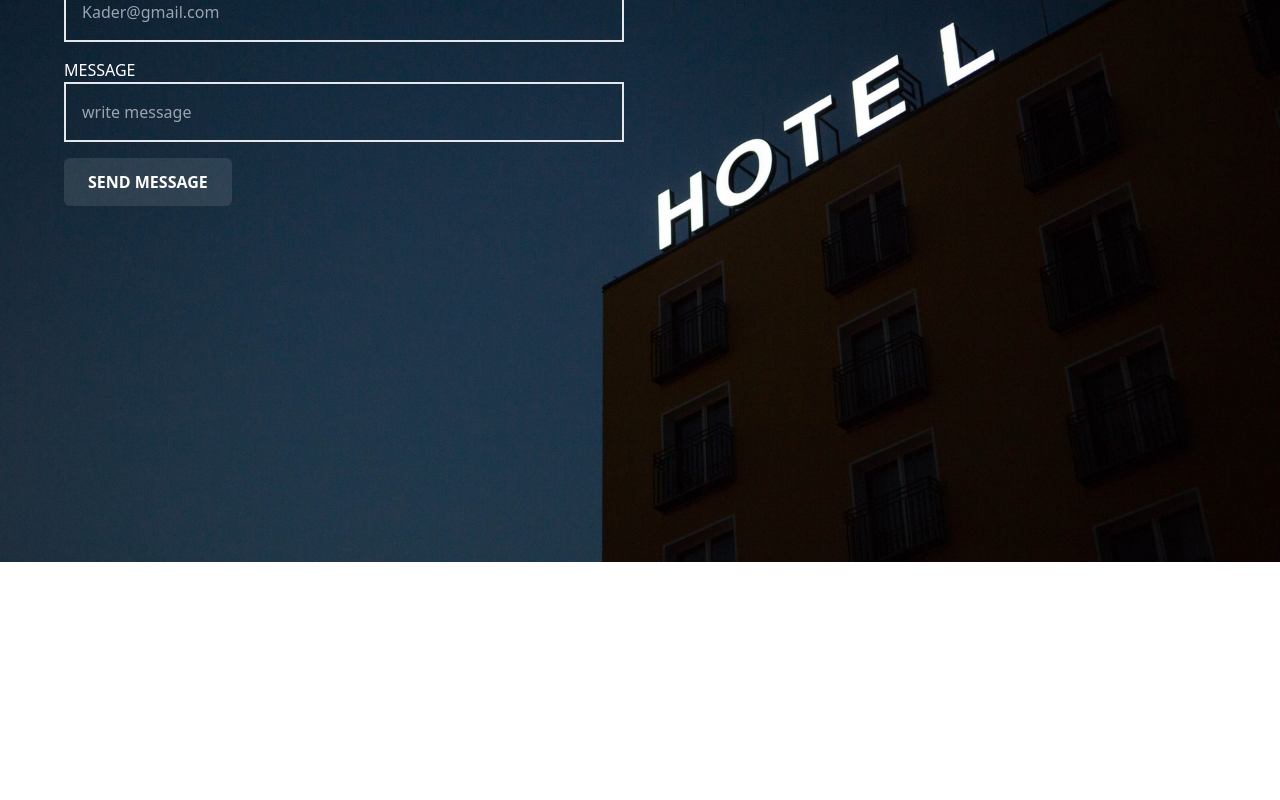
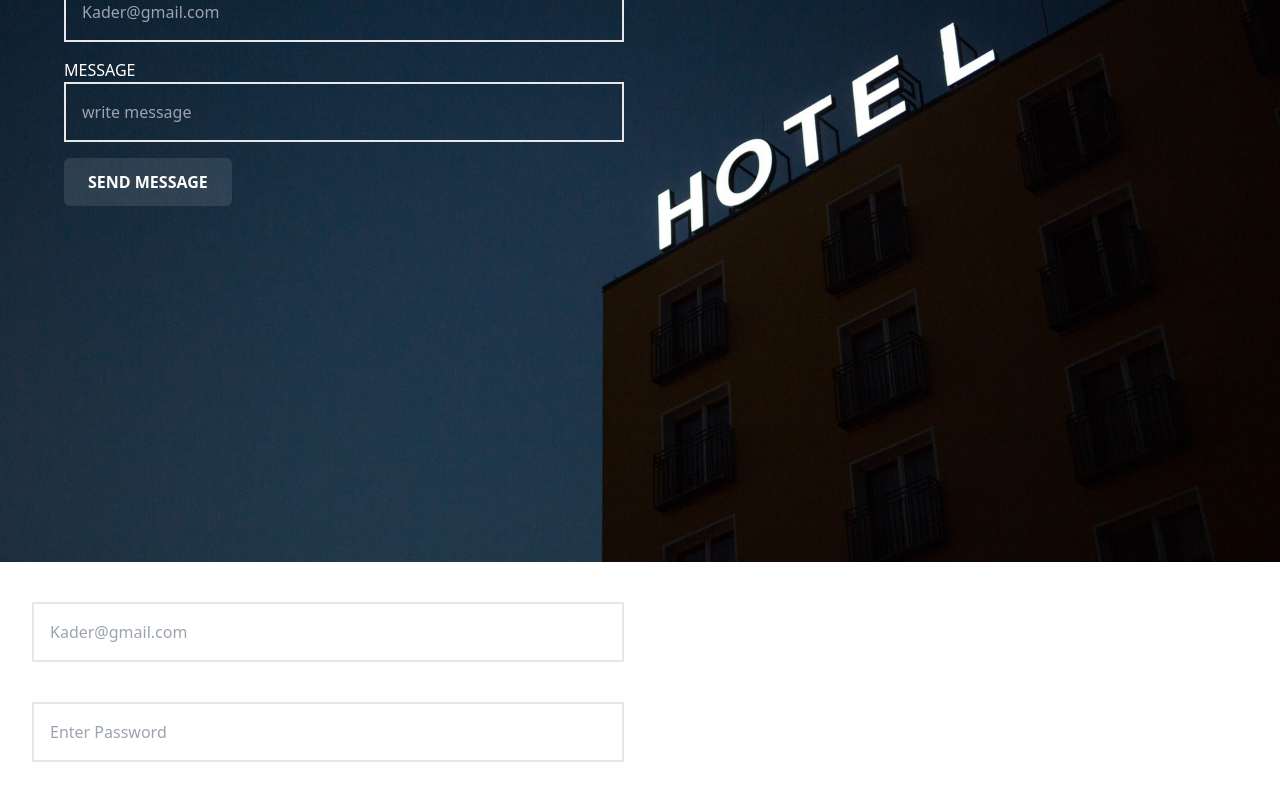
Before and after one commit to kaderabdul79/childCare, a React (Create React App) app: page /login in a window 1280 px wide. Shown: the part 1838-2638 px from the top of the page. Before the commit the page ends 2400 px from the top, so only its background shows below. Built offline with nearby package versions, Linux system fonts and the light colour scheme; what tailwindcss-children would draw is missing.

Commit message:
desgin the login page

```diff
--- a/src/App.js
+++ b/src/App.js
@@ -2,6 +2,7 @@
 import {BrowserRouter as Router,Switch,Route,Link} from 'react-router-dom';
 import Header from './components/Header';
 import Information from './components/Information';
+import Login from './components/Login';
 import Pricing from './components/Pricing';
 import Section from './components/Section';
 
@@ -14,7 +15,9 @@ function App() {
         <Pricing></Pricing>
         <Information></Information>
           <Switch>
-            <Route path=""></Route>
+            <Route path="/login">
+              <Login></Login>
+            </Route>
           </Switch>
       </Router>
 
--- /dev/null
+++ b/src/components/Login.js
@@ -0,0 +1,19 @@
+import React from 'react';
+import CustomBtn from './elements/CustomBtn';
+import InputBox from './elements/InputBox';
+
+const Login = () => {
+    return (
+        <div className="p-4">
+            <div className="flex items-start flex-col px-4 gap-4 md:w-2/4">
+                <InputBox value="Email" type="email" placeValue="Kader@gmail.com"></InputBox>
+                <InputBox value="Password" type="password" placeValue="Enter Password"></InputBox>
+                <div>
+                    <CustomBtn children="Login"></CustomBtn>
+                </div>
+            </div>
+        </div>
+    );
+};
+
+export default Login;
--- a/src/components/tabs/Reservation.js
+++ b/src/components/tabs/Reservation.js
@@ -4,7 +4,7 @@ import InputBox from '../elements/InputBox';
 
 const Reservation = () => {
     return (
-        <div  className="p-4">
+        <div className="p-4">
              <div className="flex items-start flex-col px-4 gap-4 md:w-2/4">
                 <InputBox value="Name" placeValue="Kader a."></InputBox>
                 <InputBox value="Email" placeValue="Kader@gmail.com"></InputBox>
--- a/src/components/tabs/SendMessage.js
+++ b/src/components/tabs/SendMessage.js
@@ -6,9 +6,9 @@ const SendMessage = () => {
     return (
         <div className="p-4">
             <div className="flex items-start flex-col px-4 gap-4 md:w-2/4">
-                <InputBox value="Name" placeValue="Kader a."></InputBox>
-                <InputBox value="Email" placeValue="Kader@gmail.com"></InputBox>
-                <InputBox value="Message" placeValue="write message"></InputBox>
+                <InputBox value="Name" type="text" placeValue="Kader a."></InputBox>
+                <InputBox value="Email" type="email" placeValue="Kader@gmail.com"></InputBox>
+                <InputBox value="Message" type="text" placeValue="write message"></InputBox>
 
                 <div>
                     <CustomBtn children="Send Message"></CustomBtn>
```
